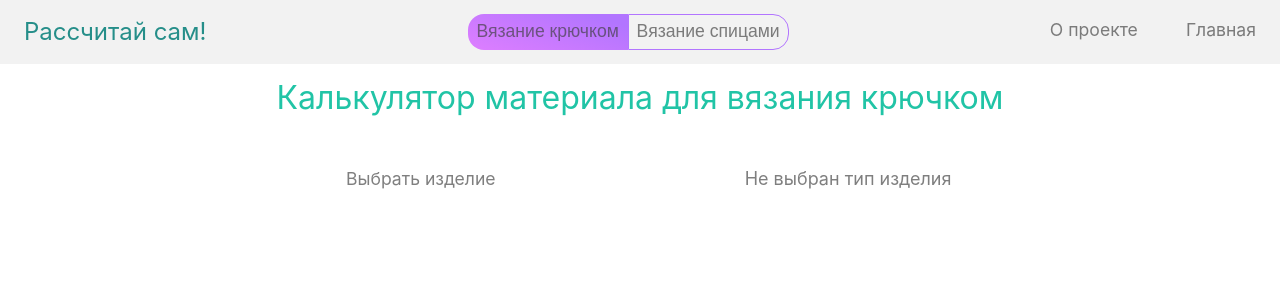
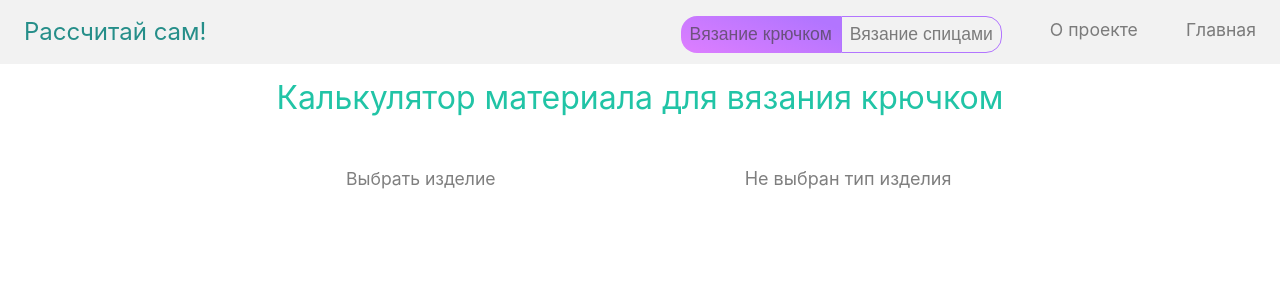
Before and after one commit to scobca/string_calc, a Vue app: page / in a window 1280 px wide. Shown: the top 300 px of the page. Built offline with nearby package versions, Linux system fonts and the light colour scheme.

Commit message:
fix selector position

```diff
--- a/src/components/UI/vHeader.vue
+++ b/src/components/UI/vHeader.vue
@@ -1,9 +1,6 @@
 <template>
     <header class="header_container container">
             <div class="logo"> Рассчитай сам! </div>
-            <div class="button" v-if="$route.name !== 'about'">
-                <v-button @select="$emit('select')"/>
-            </div>
             <div class="list">
                 <ul class="buttons">
                     <li class="header_button">
@@ -11,6 +8,11 @@
                     </li>
                     <li class="header_button">
                         <router-link to="/about"> О проекте </router-link>
+                    </li>
+                    <li class="header_button_select">
+                        <div class="button" v-if="$route.name !== 'about'">
+                            <v-button @select="$emit('select')"/>
+                        </div>
                     </li>
                 </ul>
             </div>
@@ -89,7 +91,7 @@ export default {
     display: flex;
     flex-direction: row;
     justify-content: left;
-    max-width: 30rem;
+    max-width: 40rem;
 }
 
 .buttons {
@@ -101,7 +103,7 @@ export default {
     font-size: 1.1rem;
 }
 
-.header_button {
+.header_button, .header_button_select {
     height: 2rem;
     border-bottom: 0.15rem solid transparent;
     box-sizing: border-box;
```
